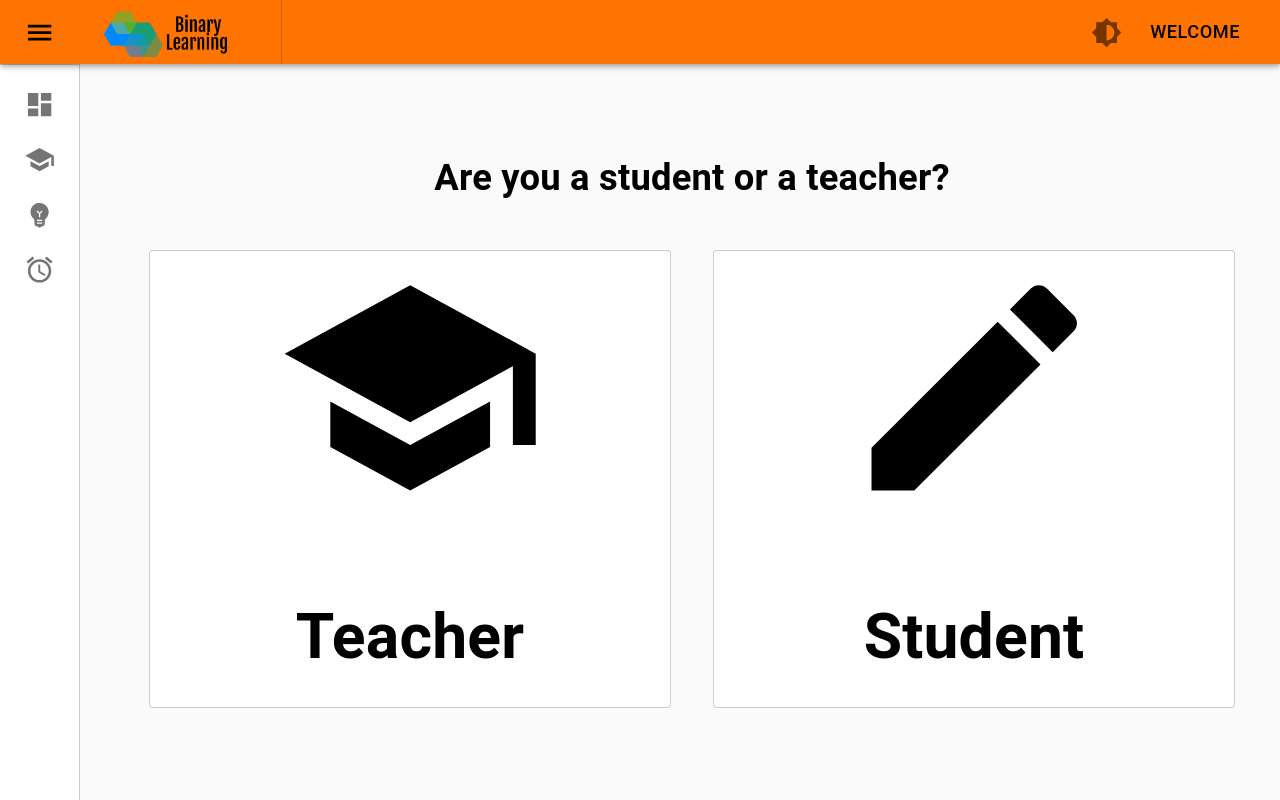
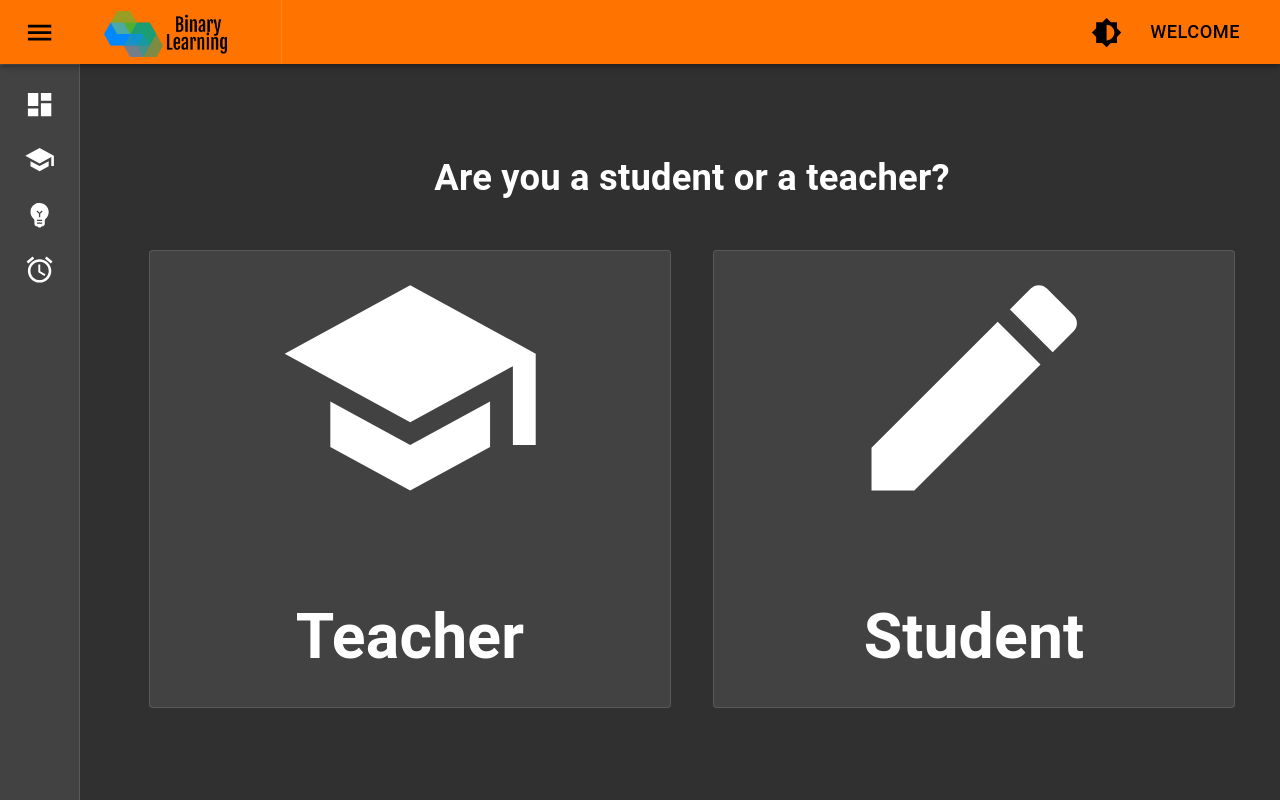
Before and after one commit to spewolf/learning-platform-capstone, a React (Create React App) app: page /register/student-or-teacher in a window 1280 px wide. Built offline with nearby package versions, Linux system fonts and the light colour scheme; no server answers; the database is empty; sample sign-in values are in the browser's storage.

Commit message:
Implement basic dark mode with toggle

```diff
--- a/src/App.js
+++ b/src/App.js
@@ -23,7 +23,7 @@ import ForgotPassword from "./components/ForgotPassword";
 import PickAssignmentForStatistics from "./components/PickAssignmentForStatistics";
 import PickAssignmentForGrades from "./components/PickAssignmentForGrades";
 
-const theme = createMuiTheme({
+const lightTheme = createMuiTheme({
   palette: {
     spacing: 8,
     typography: {
@@ -53,11 +53,49 @@ const theme = createMuiTheme({
       disabled: "rgba(0, 0, 0, 0.38)",
     },
     divider: "rgb(0,0,0,0.2)",
+    theme: "light",
   },
+});
+
+const darkTheme = createMuiTheme({
+  palette: {
+    spacing: 8,
+    typography: {
+      fontFamily: ["Roboto", '"Seqoe UI"', "Arial", "sans-serif"].join(","),
+    },
+    primary: {
+      main: "#ff7300",
+      light: "#ffa441",
+      dark: "#c44300",
+      contrastText: "#000000",
+    },
+    secondary: {
+      main: "#4f2c1d",
+      light: "#7d5544",
+      dark: "#290200",
+      contrastText: "#ffffff",
+    },
+    background: {
+      default: "#303030",
+      dark: "#000000",
+      paper: "#424242",
+    },
+    text: {
+      primary: "#fff",
+      secondary: "rgba(255, 255, 255, 0.7)",
+      disabled: "rgba(255, 255, 255, 0.5)",
+    },
+    divider: "rgba(255, 255, 255, 0.12)",
+    theme: "dark",
+  }
 });
 
 function App(props) {
   const [location, setLocation] = React.useState("");
+  const [theme, setTheme] = React.useState(lightTheme)
+  const handleSetTheme = (s) => {
+    setTheme(s === "light" ? lightTheme : darkTheme);
+  }
 
   return (
     <div style={{ display: "flex" }}>
@@ -65,7 +103,7 @@ function App(props) {
       <CssBaseline />
         <AuthProvider>
           <Router>
-            <HeaderWithDrawer location={location}/>
+            <HeaderWithDrawer location={location} handleSetTheme={handleSetTheme} />
             <main style={{ flexGrow: 1, paddingTop: theme.spacing(8), paddingLeft: theme.spacing(3) }}>
               <Switch>
                 <Route path="/register/student-or-teacher" render={() => <StudentOrTeacher setLocation={setLocation}/>} />
--- a/src/components/HeaderWithDrawer.js
+++ b/src/components/HeaderWithDrawer.js
@@ -23,6 +23,7 @@ import GradeIcon from '@material-ui/icons/Grade'; // Grades
 import BrightnessMediumIcon from '@material-ui/icons/BrightnessMedium'; // Dark/Light toggle
 import { AuthContext } from "./AuthProvider.js";
 import Button from "@material-ui/core/Button";
+import Tooltip from "@material-ui/core/Tooltip";
 import logo from "../assets/bl_logo.png";
 import firebase from "firebase";
 
@@ -35,14 +36,14 @@ const useStyles = makeStyles((theme) => ({
   header: {
     display: "flex",
     flexDirection: "row",
-    boxShadow: "0px 0px 5px 1px rgba(0,0,0,.2)",
+    boxShadow: "0px 0px 5px 1px rgba(0,0,0,0.2)",
     position: "sticky",
     zIndex: "5",
     top: "0",
-    color: "palette.primary.text",
   },
   navItem: {
     padding: theme.spacing(1),
+    color: theme.palette.primary.contrastText,
   },
   spacer: {
     marginRight: "auto",
@@ -60,6 +61,7 @@ const useStyles = makeStyles((theme) => ({
       easing: theme.transitions.easing.sharp,
       duration: theme.transitions.duration.leavingScreen,
     }),
+    backgroundColor: theme.palette.primary[theme.palette.theme === "dark" ? "main" : "main"], // Change as needed
   },
   appBarShift: {
     marginLeft: drawerWidth,
@@ -69,6 +71,12 @@ const useStyles = makeStyles((theme) => ({
       duration: theme.transitions.duration.enteringScreen,
     }),
   },
+  appBarSpacer: theme.mixins.toolbar,
+    content: {
+      flexGrow: 1,
+      height: "100vh",
+      overflow: "auto",
+    },
   menuButton: {
     marginRight: 16,
   },
@@ -77,6 +85,7 @@ const useStyles = makeStyles((theme) => ({
   },
   title: {
     flexGrow: 1,
+    color: theme.palette.primary.contrastText,
   },
   drawer: {
     width: drawerWidth,
@@ -100,12 +109,6 @@ const useStyles = makeStyles((theme) => ({
     [theme.breakpoints.up("sm")]: {
       width: theme.spacing(10),
     },
-  },
-  appBarSpacer: theme.mixins.toolbar,
-  content: {
-    flexGrow: 1,
-    height: "100vh",
-    overflow: "auto",
   },
   container: {
     paddingTop: theme.spacing(4),
@@ -171,6 +174,7 @@ export default function HeaderWithDrawer(props) {
   const drawerTimer = React.useRef();
   const app = firebase.apps[0];
   const db = firebase.firestore(app);
+  if (currentUser) props.handleSetTheme((currentUser.data?.theme === "light" || currentUser.data?.theme === "") ? "light" : "dark");
 
   React.useEffect(
     () => () => {
@@ -202,26 +206,27 @@ export default function HeaderWithDrawer(props) {
     }
     setTempOpen(false);
   };
-
   const handleThemeClick = useCallback(
     async (e) => {
       await db.collection("users").doc(currentUser.uid).update(currentUser && (currentUser.data?.theme === "light" || currentUser.data?.theme === "") ? {theme: "dark"} : {theme: "light"});
+      if (currentUser) props.handleSetTheme((currentUser.data?.theme === "light" || currentUser.data?.theme === "") ? "dark" : "light")
       window.location.reload();
     },
-    [db, currentUser]
+    [db, currentUser, props]
   );
 
   return (
     <React.Fragment>
       <CssBaseline />
-      <AppBar position="fixed" className={clsx(classes.appBar, open && classes.appBarShift)}>
-        <Toolbar className={classes.toolbar}>
+      <AppBar color="inherit" position="fixed" className={clsx(classes.appBar, open && classes.appBarShift)}>
+        <Toolbar className={classes.title}>
           <IconButton
             edge="start"
             color="inherit"
             aria-label="open drawer"
             onClick={handleDrawerOpen}
             className={clsx(classes.menuButton, open && classes.menuButtonHidden)}
+            style={currentUser ? {} : {display: "none"}}
           >
             <MenuIcon />
           </IconButton>
@@ -235,8 +240,12 @@ export default function HeaderWithDrawer(props) {
             {props.location}
           </Typography>
           <div className={classes.spacer} />
-          <IconButton onClick={handleThemeClick}><BrightnessMediumIcon /></IconButton>
-          <LoginLinks />
+          <Tooltip title="Toggle dark mode">
+            <IconButton color="inherit" onClick={handleThemeClick} style={currentUser ? {} : {display: "none"}}>
+              <BrightnessMediumIcon />
+            </IconButton>
+          </Tooltip>
+          <LoginLinks className={classes.title} />
         </Toolbar>
       </AppBar>
       <Drawer
@@ -257,7 +266,7 @@ export default function HeaderWithDrawer(props) {
         style={userType !== "" ? {} : {display: "none"}}
       >
         <div className={classes.toolbarIcon}>
-          <IconButton onClick={handleDrawerClose}>
+          <IconButton onClick={handleDrawerClose} style={{color: "inherit"}}>
             <ChevronLeftIcon />
           </IconButton>
         </div>
@@ -266,7 +275,7 @@ export default function HeaderWithDrawer(props) {
         <List style={{ paddingLeft: "0.21em" }}>
           {labels.map((text, index) => (
             <ListItem button key={text} component="a" href={addresses[index]}>
-              <ListItemIcon>
+              <ListItemIcon style={{color: "inherit"}}>
                 <div style={{ width: "8%" }} />
                 {icons[index]}
               </ListItemIcon>
```
